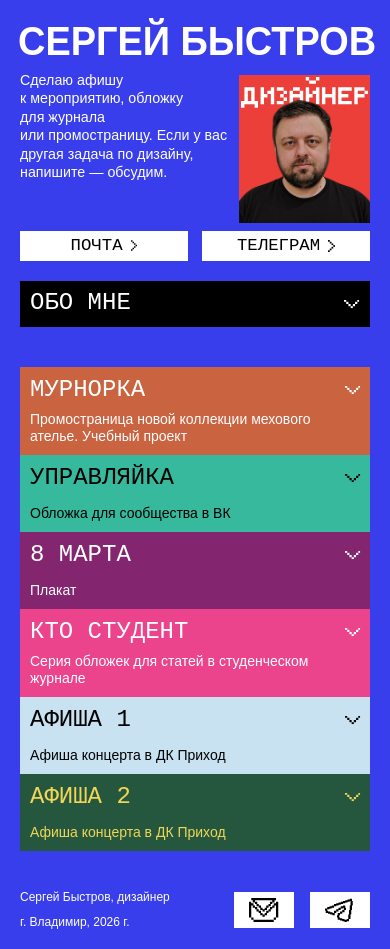
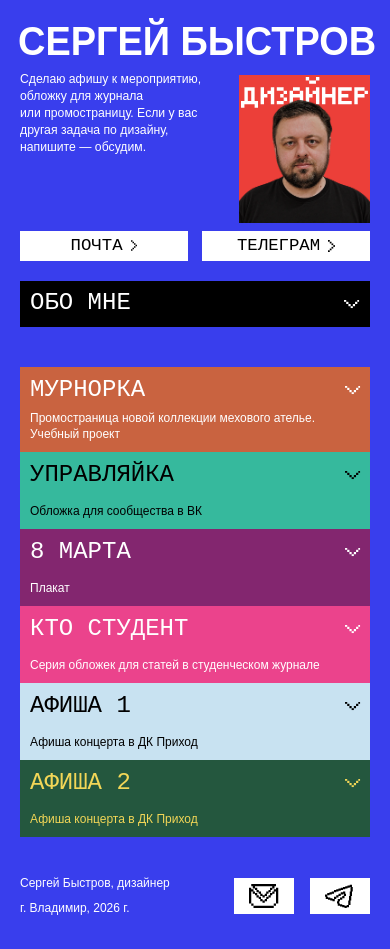
Before and after one commit to pumber33/portfolio, a plain HTML site: page index.html in a window 390 px wide. Drawn offline with Linux system fonts and the light colour scheme; a web font is replaced by a local one.

Commit message:
style.css

```diff
--- a/style.css
+++ b/style.css
@@ -18,7 +18,10 @@ h1, h2, p { margin: 0; }
 .hero-content { display: flex; gap: 20px; margin-top: 32px; }
 .hero-left { display: flex; flex-direction: column; justify-content: space-between; width: 600px; }
 .hero-description {
-  position: relative; top: -12px; font-size: 26px; line-height: 1.2;
+  position: relative; top: -12px;
+  /* Видимая ширина текста — около 600 px после scaleX(.941). */
+  width: 106.3%;
+  font-size: 26px; line-height: 1.2;
   transform: scaleX(.941); transform-origin: left center;
 }
 
@@ -87,14 +90,14 @@ h1, h2, p { margin: 0; }
 .about-front { background: #000; color: #fff; }
 .about-link {
   display: flex; align-items: center; justify-content: center; gap: 16px;
-  width: 100%; height: 100%; padding-bottom: 72px;
+  width: 100%; height: 100%; padding-bottom: 20px;
   font-family: 'Tiny5', monospace; font-size: 48px; line-height: 1.1;
   text-transform: uppercase;
 }
 .about-text { position: relative; left: 5px; }
 .about.flip-card .about-back {
   display: flex; flex-direction: column; justify-content: flex-start;
-  gap: 40px; padding: 30px 50px 50px 40px;
+  gap: 24px; padding: 30px 50px 50px 40px;
   background: #fff; color: #000;
 }
 .about-back p {
@@ -272,7 +275,8 @@ h1, h2, p { margin: 0; }
   .hero-left { display: contents; }
   .hero-description {
     grid-area: description; position: static; top: auto;
-    width: 106.3%; font-size: clamp(14px,3.889vw,18.67px); line-height: 1.214;
+    /* 12 px на 360px, плавный рост до 16 px на широком экране. */
+    width: 106.3%; font-size: clamp(12px,3.333vw,16px); line-height: 1.3;
     transform: scaleX(.941); transform-origin: left top;
   }
   .portrait-card { grid-area: portrait; width: 100%; height: auto; aspect-ratio: 8 / 9; margin-top: 4px; }
@@ -359,7 +363,12 @@ h1, h2, p { margin: 0; }
     gap: 16px; width: 100%; font-family: 'Tiny5',monospace;
     font-size: 24px; line-height: 1.1; text-transform: uppercase;
   }
-  .project-mobile-summary { font-size: 14px; line-height: 1.2; }
+  .project-mobile-summary {
+    font-family: 'TikTok Sans', sans-serif;
+    font-size: 12px;
+    font-weight: 400;
+    line-height: 1.3;
+  }
   .projects > .flip-card.is-open .project-mobile-summary { display: none; }
   .project-mobile-arrow-wrap { position: relative; display: block; flex-shrink: 0; width: 16px; height: 16px; }
   .project-mobile-arrow {
@@ -383,7 +392,7 @@ h1, h2, p { margin: 0; }
     transform: none; backface-visibility: visible;
   }
   .projects > .flip-card .flip-back h2 { display: none; }
-  .projects > .flip-card .flip-back p { font-size: 14px; line-height: 1.2; transform: none; }
+  .projects > .flip-card .flip-back p { font-size: 12px; line-height: 1.3; transform: none; }
   .projects > .flip-card .flip-back img {
     display: block; width: 100%; height: auto;
     aspect-ratio: 5 / 2; object-fit: cover;
```
